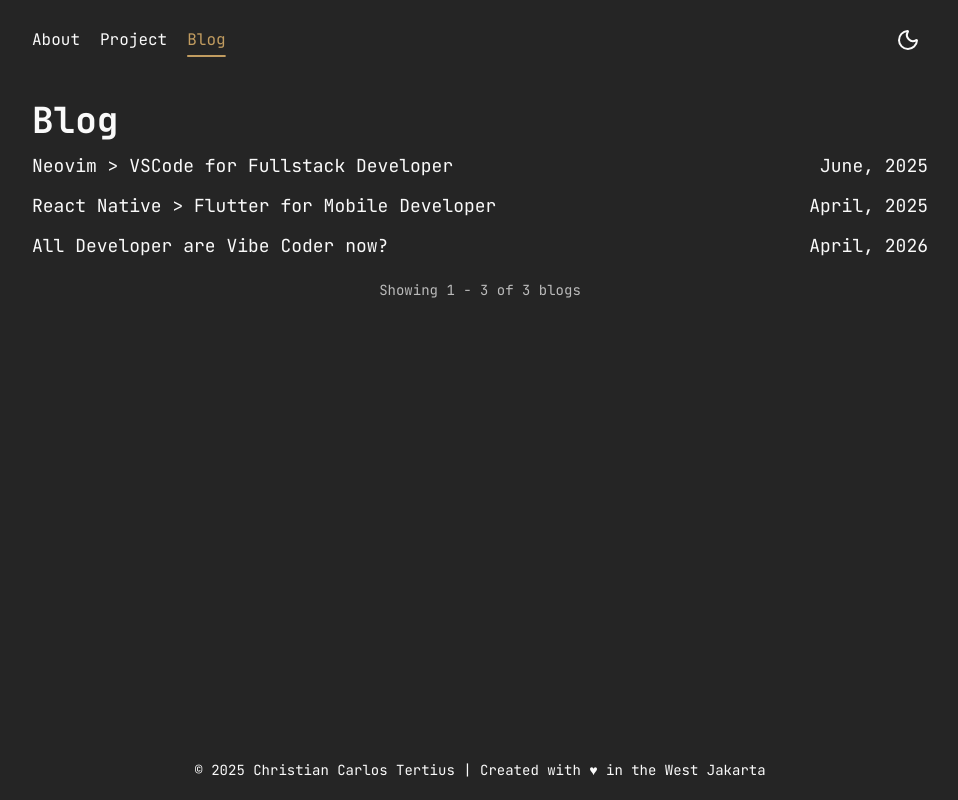
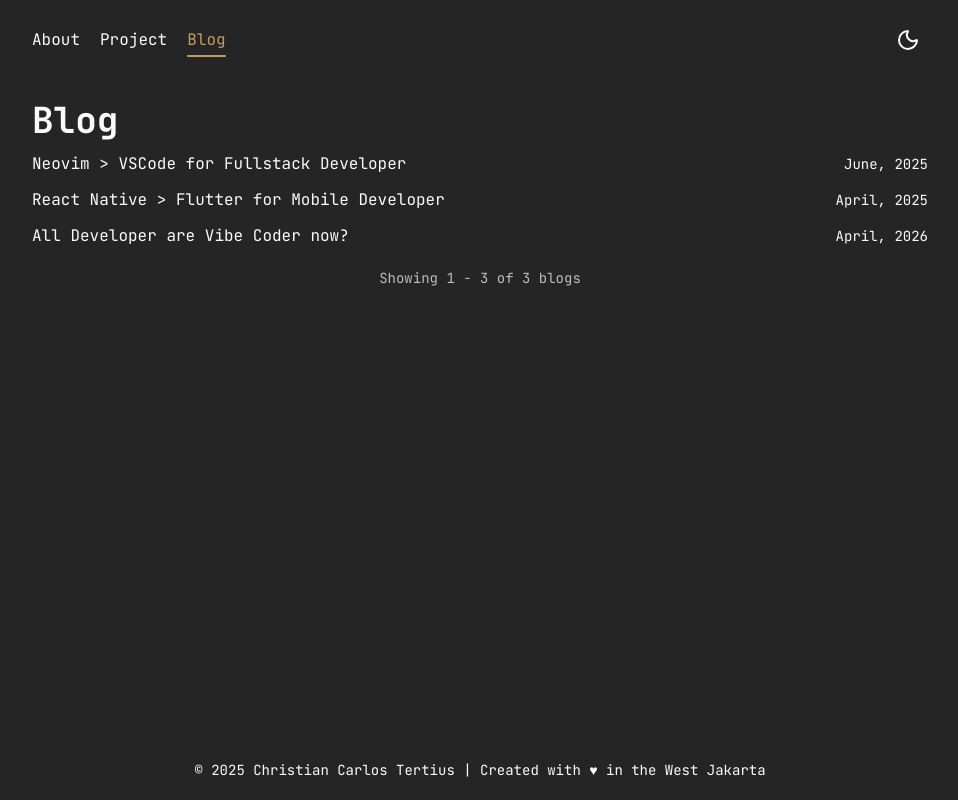
Before and after one commit to ChristianTertius/chris_real_blog, a React (Vite) app in the folder frontend/: page /blogs in a window 1280 px wide. Shown: the whole page, without its empty margins (160-1118 px from the left). Built offline with nearby package versions, Linux system fonts and the light colour scheme.

Commit message:
style: change font size blog

```diff
--- a/frontend/src/components/Blog.tsx
+++ b/frontend/src/components/Blog.tsx
@@ -63,12 +63,12 @@ const Blog = () => {
 
 
       {currentBlog.map((blog) => (
-        <Link to={`/blogs/${blog.id}`} className="text-sm flex-wrap sm:text-lg my-3 flex items-start justify-start sm:justify-between sm:flex-row flex-col group sm:items-center group-hover:text-third transition-all duration-50 group-hover:underline underline-offset-10">
+        <Link to={`/blogs/${blog.id}`} className="text-sm flex-wrap sm:text-base my-3 flex items-start justify-start sm:justify-between sm:flex-row flex-col group sm:items-center group-hover:text-third transition-all duration-50 group-hover:underline underline-offset-10">
           <h1 className="group-hover:text-third group-hover:underline">
             {blog.title}
           </h1>
 
-          <p className="group-hover:text-third transition-all duration-50 group-hover:underline underline-offset-10">{blog.date}</p>
+          <p className="group-hover:text-third transition-all duration-50 group-hover:underline underline-offset-10 text-sm">{blog.date}</p>
 
         </Link>
       ))}
```
